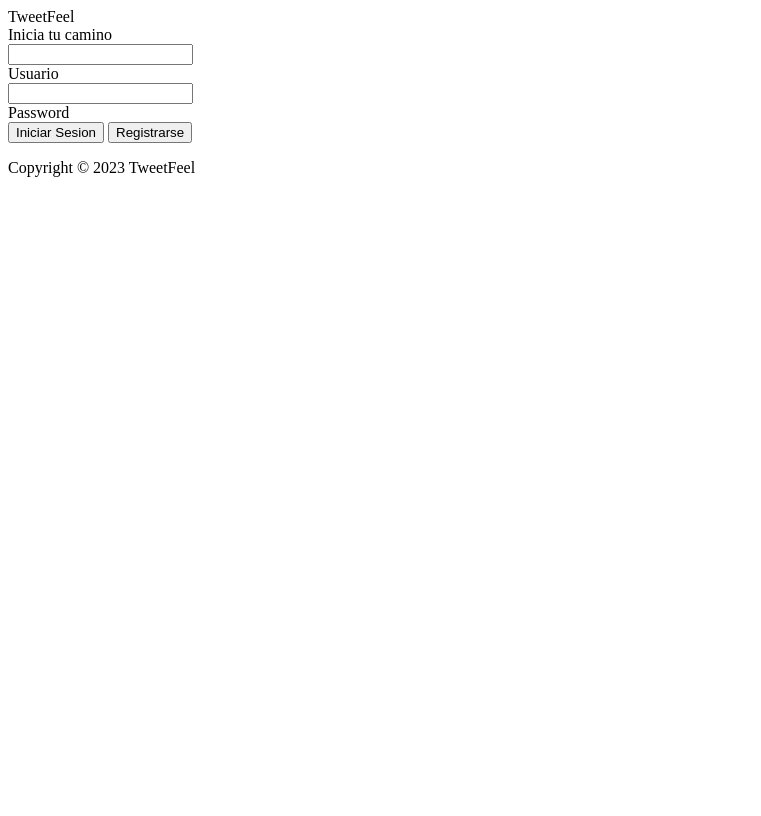
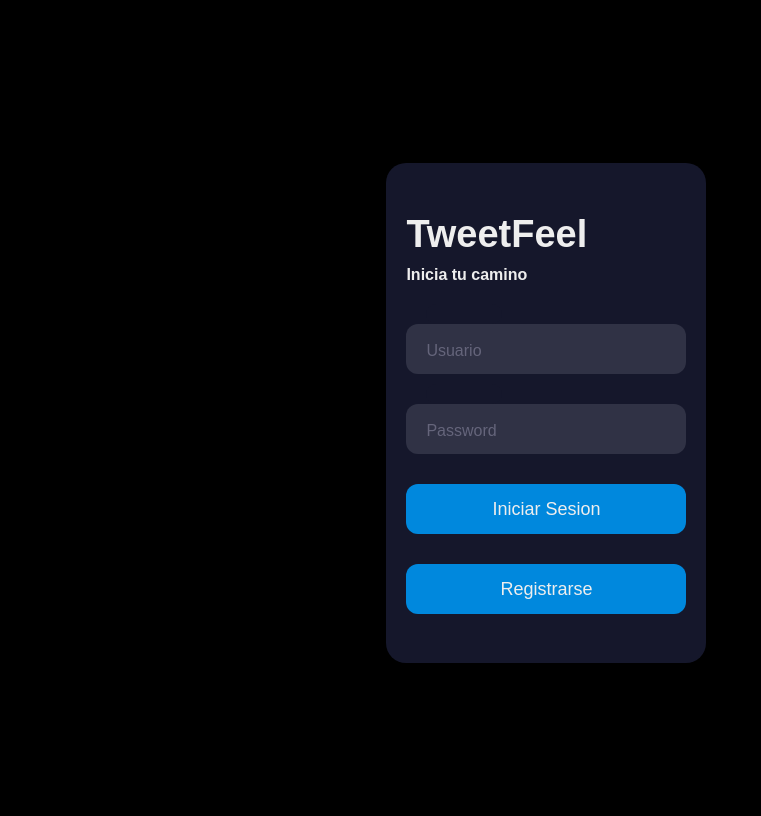
Before and after one commit to KevinCahuana/SIP-2023, a Flask app: page /login in a window 1280 px wide. Shown: the whole page, without its empty margins (0-761 px from the left). Before the commit the page ends 177 px from the top, so only its background shows below. Run offline with Flask 3, Linux system fonts and the light colour scheme.

Commit message:
modificacion login

```diff
--- a/static/css/styles.css
+++ b/TweetFeel3/appT/static/css/styles_login.css
@@ -13,7 +13,7 @@ body {
   height: 500px;
   padding: 20px;
   width: 320px;
-  margin-top: 500px;
+  margin-top: 10px;
 
 
 }
--- a/TweetFeel3/appT/templates/login.html
+++ b/TweetFeel3/appT/templates/login.html
@@ -2,7 +2,7 @@
 <html>
 <head>
     <title id="titulo">TweetFeel</title>
-    <link rel="stylesheet" href="/static/css/styles.css">
+    <link rel="stylesheet" href="\static\css\styles_login.css">
 </head>
 <body>
     <div class="form" action="/login" method="post">
```
